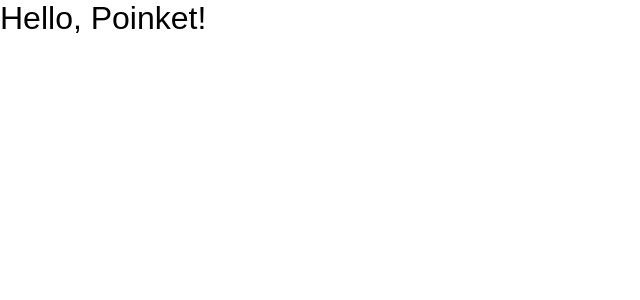
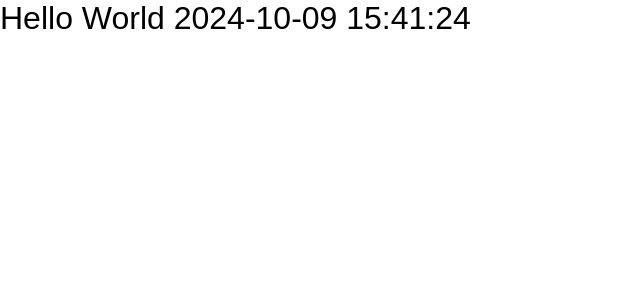
Before and after one commit to ferii007/poinket, a React (Create React App) app: page / in a window 1280 px wide. Shown: the top 300 px of the page, without its empty margins (0-640 px from the left). Built offline with nearby package versions, Linux system fonts and the light colour scheme.

Commit message:
Add moment-timezone package and some component

```diff
--- a/package.json
+++ b/package.json
@@ -7,6 +7,7 @@
     "@testing-library/react": "^13.4.0",
     "@testing-library/user-event": "^13.5.0",
     "moment": "^2.30.1",
+    "moment-timezone": "^0.5.46",
     "react": "^18.3.1",
     "react-app-rewired": "^2.2.1",
     "react-dom": "^18.3.1",
--- a/src/App.jsx
+++ b/src/App.jsx
@@ -1,6 +1,8 @@
+import Main from "./app/Main"
+
 const App = () => {
   return(
-    <h1>Hello, Poinket!</h1>
+    <Main></Main>
   )
 }
 
--- /dev/null
+++ b/src/app/Main.jsx
@@ -0,0 +1,11 @@
+import ProductComponent from "./components/ProductComponent";
+
+const Main = () => {
+    return (
+        <>
+            <ProductComponent />
+        </>
+    )
+}
+
+export default Main
--- /dev/null
+++ b/src/app/components/ProductComponent.jsx
@@ -0,0 +1,13 @@
+import moment from 'moment-timezone';
+
+const currentDate = moment.tz("Asia/Jayapura").format('YYYY-MM-DD HH:mm:ss');
+
+const ProductComponent = () => {
+    return(
+        <>
+            <h1>Hello World {currentDate}</h1>
+        </>
+    )
+}
+
+export default ProductComponent
```
Also changed, not shown: 1 other file (tests, documents, lock files or other folders).
